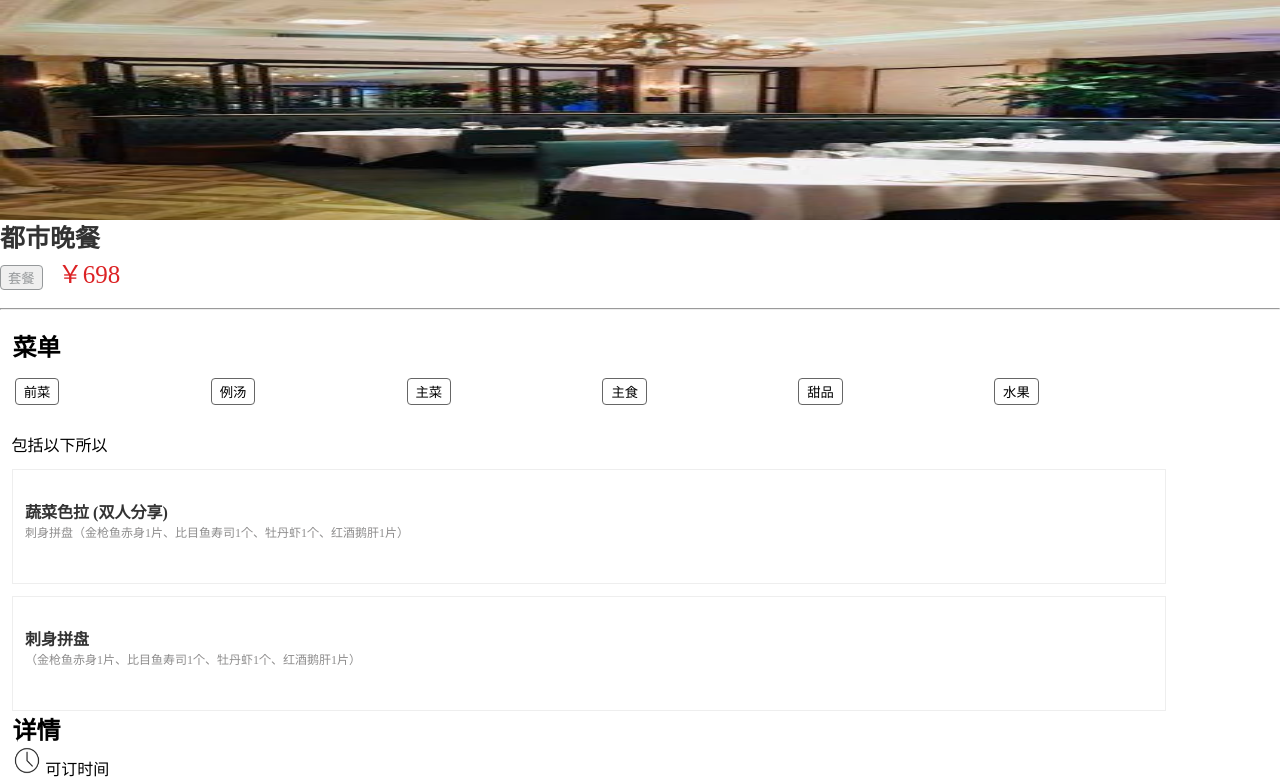
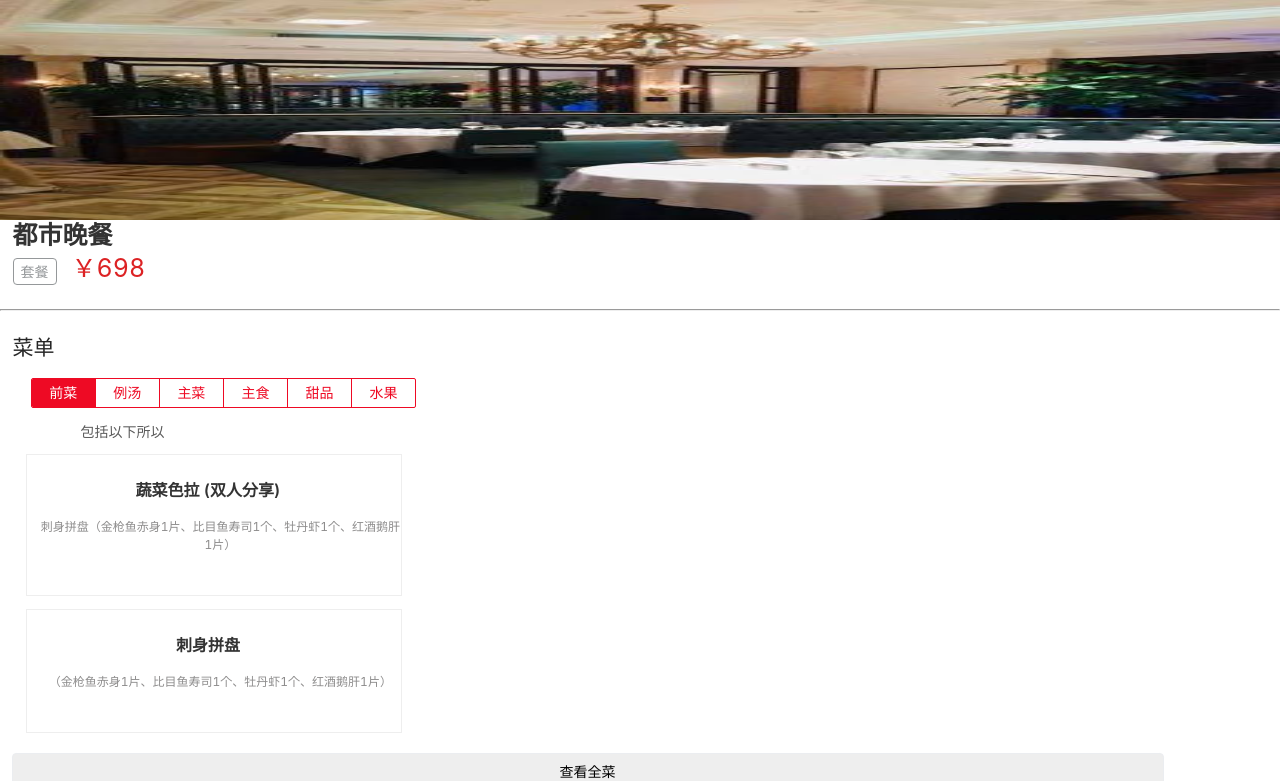
Before and after one commit to web190501/order_Project, a Vue app: page /#/details in a window 1280 px wide. Shown: the top 781 px of the page. Built offline with nearby package versions, Linux system fonts and the light colour scheme.

Commit message:
更新第三天details文件

```diff
--- a/babel.config.js
+++ b/babel.config.js
@@ -1,5 +1,12 @@
 module.exports = {
   presets: [
     '@vue/app'
+  ],
+  plugins: [
+    ['import', {
+      libraryName: 'vant',
+      libraryDirectory: 'es',
+      style: true
+    }, 'vant']
   ]
 }
--- a/package.json
+++ b/package.json
@@ -8,6 +8,7 @@
   },
   "dependencies": {
     "core-js": "^2.6.5",
+    "vant": "^2.2.1",
     "vue": "^2.6.10",
     "vue-router": "^3.0.3",
     "vuex": "^3.0.1"
@@ -15,6 +16,7 @@
   "devDependencies": {
     "@vue/cli-plugin-babel": "^3.11.0",
     "@vue/cli-service": "^3.11.0",
+    "babel-plugin-import": "^1.12.1",
     "vue-template-compiler": "^2.6.10"
   }
 }
--- /dev/null
+++ b/public/html/qbcd.html
@@ -0,0 +1,44 @@
+<!DOCTYPE html>
+<html lang="en">
+  <head>
+    <meta charset="utf-8">
+    <meta http-equiv="X-UA-Compatible" content="IE=edge">
+    <meta name="viewport" content="width=device-width,initial-scale=1.0">
+    <link rel="icon" href="<%= BASE_URL %>favicon.ico">
+    <title>dingshiju</title>
+  </head>
+  <body>
+    <noscript>
+      <strong>We're sorry but dingshiju doesn't work properly without JavaScript enabled. Please enable it to continue.</strong>
+    </noscript>
+    <div id="app"></div>
+    <!-- built files will be auto injected -->
+    <h1>123</h1>
+  </body>
+</html>
+<style>
+    /* 菜单内容 */
+    #details-d2{
+        border:0.0625rem solid rgba(200,200,200,0.3);
+        margin-top:0.8rem;
+        width:90%;
+        margin-left: 0.72rem;
+    }
+    .details-p{
+        margin-left: 0.72rem;
+        margin-top:0.8rem
+    }
+    .details-d2-p1{
+        margin-left:0.785rem;
+        margin-top:1.8rem;
+        font-size: 1rem;
+    color: #333333;
+    font-weight: 600;
+    }
+    .details-d2-p2{
+        margin-left:0.785rem;
+        margin-bottom:2.6rem;
+        font-size: 12px;
+    color: #8e8d8d;
+    }
+</style>
--- a/src/router.js
+++ b/src/router.js
@@ -2,6 +2,7 @@ import Vue from 'vue'
 import Router from 'vue-router'
 import details from "./views/details.vue"
 import Product from './views/Product.vue'
+
 Vue.use(Router)
 
 export default new Router({
--- a/src/store.js
+++ b/src/store.js
@@ -1,5 +1,6 @@
 import Vue from 'vue'
 import Vuex from 'vuex'
+
 
 Vue.use(Vuex)
 
--- a/src/views/details.vue
+++ b/src/views/details.vue
@@ -1,9 +1,15 @@
 <template>
     <div>
         <div>
-            <img id="details_img_d1" class="details_img" src="../../public/img/01aa.jpg" alt="">
-            <img id="details_img_d2"  class="details_img" src="../../public/img/6fcd36ea9be3dbce429202f2757123bc.jpg" alt="">
-            <img id="details_img_d3"  class="details_img" src="../../public/img/01aa.jpg" alt="">
+                <van-swipe @change="onChange">
+                        <van-swipe-item><img id="details_img_d1" class="details_img" src="../../public/img/01aa.jpg" alt=""></van-swipe-item>
+                        <van-swipe-item> <img id="details_img_d2"  class="details_img" src="../../public/img/6fcd36ea9be3dbce429202f2757123bc.jpg" alt=""></van-swipe-item>
+                        <van-swipe-item> <img id="details_img_d3"  class="details_img" src="../../public/img/01aa.jpg" alt=""></van-swipe-item>
+
+                        <div class="custom-indicator" slot="indicator">
+                          {{ current + 1 }}/3
+                        </div>
+                      </van-swipe>
         </div>
         <div id="details_resc">
             <p id="details_title">都市晚餐</p>
@@ -19,15 +25,11 @@
             <hr>
             </br>
             <h2>菜单</h2>
+
             <div class="details-cd">
-                <button>前菜</button>
-                <button>例汤</button>
-                <button>主菜</button>
-                <button>主食</button>
-                <button>甜品</button>
-                <button>水果</button>
-            </div>
-            <p class="details-p">包括以下所以</p>
+            <van-tabs type="card" >
+                    <van-tab title="前菜" class="details-cd-btn">
+             <p class="details-p">包括以下所以</p>
             <div id="details-d2">
                 <p class="details-d2-p1">蔬菜色拉 (双人分享)</p>
                 <p class="details-d2-p2">刺身拼盘（金枪鱼赤身1片、比目鱼寿司1个、牡丹虾1个、红酒鹅肝1片）</p>
@@ -36,6 +38,57 @@
                     <p class="details-d2-p1">刺身拼盘</p>
                     <p class="details-d2-p2">（金枪鱼赤身1片、比目鱼寿司1个、牡丹虾1个、红酒鹅肝1片）</p>
             </div>
+                    </van-tab>
+                    <van-tab title="例汤" class="details-cd-btn">
+                    <p class="details-p">包括以下所有</p>
+                <div id="details-d2">
+                    <p class="details-d2-p1">鲜虾云吞</p>
+                    <p class="details-d2-p2">刺身拼盘（金枪鱼赤身1片、比目鱼寿司1个、牡丹虾1个、红酒鹅肝1片）</p>
+                </div>
+                    </van-tab>
+                    <van-tab title="主菜" class="details-cd-btn">
+                     <p class="details-p">包括以下所有</p>
+                 <div id="details-d2">
+                <p class="details-d2-p1">蔬菜色拉 (双人分享)</p>
+                <p class="details-d2-p2">刺身拼盘（金枪鱼赤身1片、比目鱼寿司1个、牡丹虾1个、红酒鹅肝1片）</p>
+                  </div>
+                 <div id="details-d2">
+                    <p class="details-d2-p1">刺身拼盘</p>
+                    <p class="details-d2-p2">（金枪鱼赤身1片、比目鱼寿司1个、牡丹虾1个、红酒鹅肝1片）</p>
+                </div>
+                    </van-tab>
+                    <van-tab title="主食" class="details-cd-btn">
+                         <p class="details-p">包括以下所有</p>
+                 <div id="details-d2">
+                <p class="details-d2-p1">波士顿龙虾1只</p>
+                <p class="details-d2-p1">松茸竹荪响螺汤</p>
+                <p class="details-d2-p2">刺身拼盘（金枪鱼赤身1片、比目鱼寿司1个、牡丹虾1个、红酒鹅肝1片）</p>
+
+                  </div>
+                    </van-tab>
+                    <van-tab title="甜品" class="details-cd-btn">
+                <p class="details-p">包括以下所有</p>
+                 <div id="details-d2">
+                <p class="details-d2-p1">蔬菜色拉 (双人分享)</p>
+                <p class="details-d2-p2">刺身拼盘（金枪鱼赤身1片、比目鱼寿司1个、牡丹虾1个、红酒鹅肝1片）</p>
+                  </div>
+                 <div id="details-d2">
+                    <p class="details-d2-p1">刺身拼盘</p>
+                    <p class="details-d2-p2">（金枪鱼赤身1片、比目鱼寿司1个、牡丹虾1个、红酒鹅肝1片）</p>
+                </div>
+                    </van-tab>
+                    <van-tab title="水果" class="details-cd-btn">
+                    <p class="details-p">包括以下所有</p>
+                 <div id="details-d2">
+                    <p class="details-d2-p1">时令水果</p>
+                    <p class="details-d2-p2">（金枪鱼赤身1片、比目鱼寿司1个、牡丹虾1个、红酒鹅肝1片）</p>
+                </div>
+                    </van-tab>
+                  </van-tabs>
+            </div>
+
+
+            <van-button class="details-qb" url="../../public/qbcd.html">查看全菜</van-button>
             <h2>详情</h2>
             <div class="details-xq">
                 <p><img src="../../public/img/time.png" alt="" class="details-img1"> 可订时间</p>
@@ -58,60 +111,95 @@
     </div>
 </template>
 <script>
-
+export default {
+  data() {
+    return {
+      current: 0
+    }
+  },
+  methods: {
+    onChange(index) {
+      this.current = index;
+    }
+  }
+}
 </script>
-<style>
+<style scoped>
+    /* 价格 */
 #details_span1{
     color:#dc2224;
     font-size:1.5625rem;
 }
+/* 套餐按钮 */
 #details_btn1{
+    margin-left:0.785rem;
     color:#95989a;
     border:0.0625rem solid #95989a;
     border-radius:0.25rem;
     padding: 0.125rem 0.4375rem;
     margin-right: 0.9375rem;
+    background-color: #fff;
 
 }
+/* 标签 */
 #details_title{
+    margin-left:0.785rem;
     font-size: 1.5625rem;
     color:#333;
     font-weight:600;
     line-height: 1.2
 }
+/* 三张大图片 */
 .details_img{
     width:100%;
     /* width:20.625rem; */
     height:13.75rem;
 }
-#details_img_d1{
+.custom-indicator{
+    margin-left: 23rem;
+    padding: 0.1875rem 0.3125rem;
+    margin-top:5rem;
+    color: #fff;
+    background-color: rgba(0,0,0,0.8);
+    border-radius: 1rem;
+    position: absolute;
+    font-size: 1.1rem;
+}
+/* #details_img_d1{
     display:none;
 }
 #details_img_d2{
     display: none
-}
-*{
-        margin: 0;padding: 0;
-    }
+} */
+*{margin: 0;padding: 0; }
+/* 菜单页 */
     .details-cd{
-        width:80%;
+        width:93%;
         margin: 0.925rem;
         display: inline-flex;
         justify-content:space-between;
         text-align: center;
     }
-    .details-cd button{
+    /* 菜单栏 */
+    .van-ellipsis{
+        margin-left: 0.72rem;
         background-color:#fff;
         padding: 0.1875rem 0.5rem;
         border-radius: 0.25rem;
         border: 1px solid #666;
     }
-    .details-cd button:hover{
-        transition: all 0.3s linear;
-    background-color: #dc2224;
-    border-color: #dc2224;
-    color: #fff
+    /* 查看全部按钮 */
+    .details-qb{
+        background-color:rgba(200,200,200,0.3);
+        width:90%;
+        margin-left: 0.72rem;
+        margin-top:0.32rem;
+        height:2.4rem;
+        border-radius: 0.26rem;
+        border:1px solid none;
+        color: black;
     }
+    /* 菜单内容 */
     #details-d2{
         border:0.0625rem solid rgba(200,200,200,0.3);
         margin-top:0.8rem;
@@ -119,15 +207,17 @@
         margin-left: 0.72rem;
     }
     .details-p{
-        margin-left: 0.72rem;
+        margin-left: -12.6rem;
         margin-top:0.8rem
     }
     .details-d2-p1{
         margin-left:0.785rem;
-        margin-top:1.8rem;
+        margin-top:1.4rem;
         font-size: 1rem;
     color: #333333;
     font-weight: 600;
+    margin-bottom: 1rem;
+    width:90%;
     }
     .details-d2-p2{
         margin-left:0.785rem;
@@ -138,6 +228,7 @@
     h2{
         margin-left:0.785rem;
     }
+    /* 详情 */
     .details-xq{
         margin-left:0.785rem;
     }
@@ -145,6 +236,7 @@
         list-style: none;
 
     }
+    /* 订餐时间 */
     .details-xq li{
         width:90%;
         justify-content: space-around;
@@ -155,15 +247,17 @@
         width:1.8rem;
         height:1.8rem;
     }
+    /* 地址 */
     #details-xq-p1{
         margin-top: 0.578rem;
         margin-left:1.69rem
     }
+    /* 餐厅位置 */
     .details-ct{
         margin-top:1.2rem;
         background-color:#8e8d8d;
         width:20.75rem;
         height:14.75rem;
-        margin-left:2.1rem;
+        margin-left:1rem;
     }
 </style>
```
Also changed, not shown: src/main.js (+7 -0 lines), 1 other file (tests, documents, lock files or other folders).
